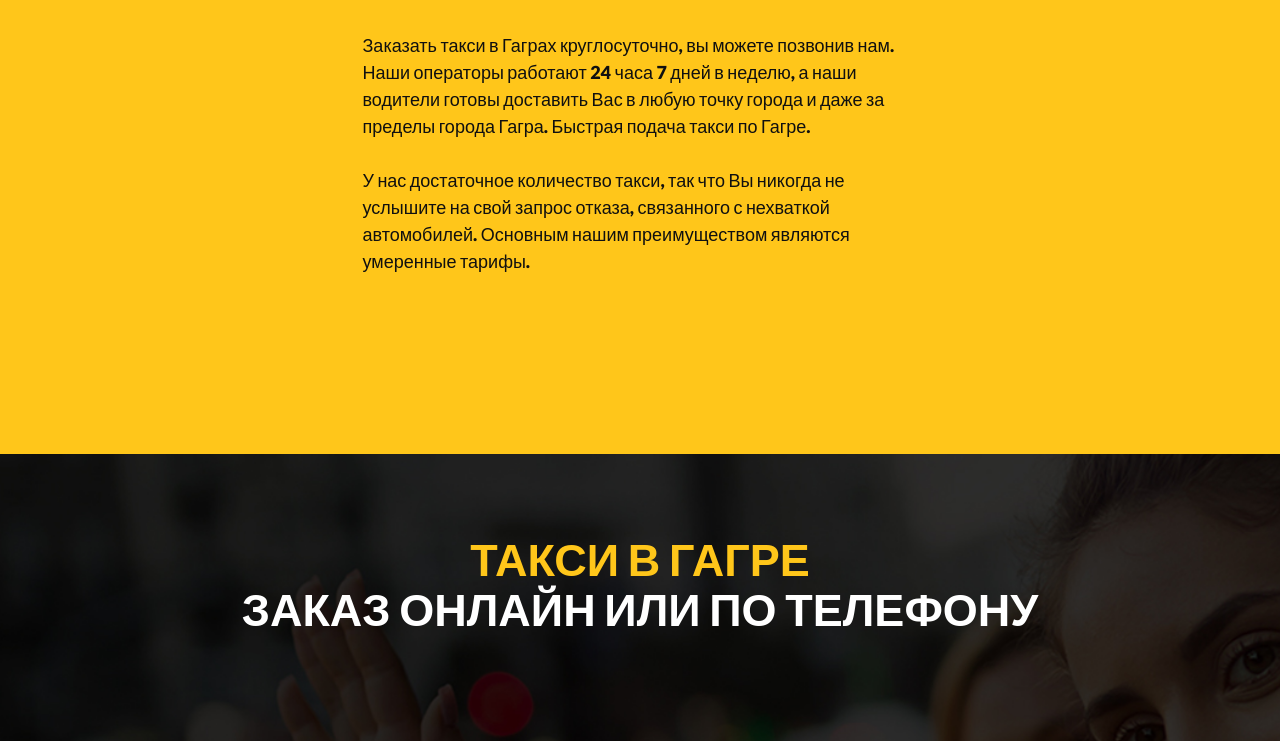
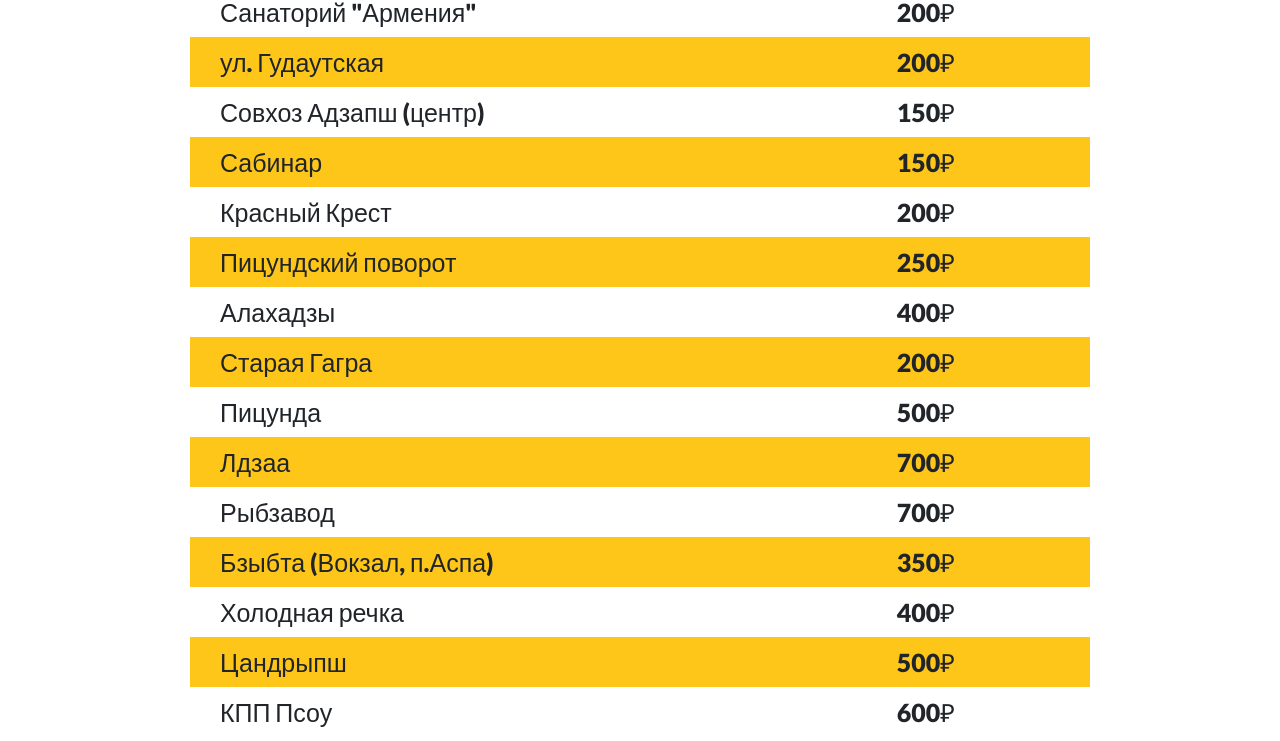
Before and after one commit to taxfriga/taxfriga.github.io, a plain HTML site: page tariff.html in a window 1280 px wide. Shown: the part 1008-1749 px from the top of the page. Drawn offline with nearby package versions, Linux system fonts and the light colour scheme.

Commit message:
Add files via upload

```diff
--- a/tariff.html
+++ b/tariff.html
@@ -4,21 +4,21 @@
     <meta charset="UTF-8">
     <meta name="viewport" content="width=device-width, initial-scale=1.0">
     <meta http-equiv="X-UA-Compatible" content="ie=edge">
-    <title>Тарифы на такси в Гаграх</title>
-    <meta name="title" content="Заказать такси в Гагре фиксированные цены телефон">
+    <title>Тарифы и цены на такси в Гаграх</title>
+    <meta name="title" content="Тарифы и цены на такси в Гаграх">
     <meta name="description" content="Заказать такси в Гаграх круглосуточно, вы можете позвонив нам. Наши операторы работают 24 часа 7 дней в неделю, а наши водители готовы доставить Вас в любую точку города и даже за пределы города Гагра. Быстрая подача такси по Гагре.">
 
     <!-- Open Graph / Facebook -->
     <meta property="og:type" content="website">
     <meta property="og:url" content="https://metatags.io/">
-    <meta property="og:title" content="Заказать такси в Гагре фиксированные цены телефон">
+    <meta property="og:title" content="Тарифы и цены на такси в Гаграх">
     <meta property="og:description" content="Заказать такси в Гаграх круглосуточно, вы можете позвонив нам. Наши операторы работают 24 часа 7 дней в неделю, а наши водители готовы доставить Вас в любую точку города и даже за пределы города Гагра. Быстрая подача такси по Гагре.">
     <meta property="og:image" content="https://metatags.io/assets/meta-tags-16a33a6a8531e519cc0936fbba0ad904e52d35f34a46c97a2c9f6f7dd7d336f2.png">
 
     <!-- Twitter -->
     <meta property="twitter:card" content="summary_large_image">
     <meta property="twitter:url" content="https://metatags.io/">
-    <meta property="twitter:title" content="Заказать такси в Гагре фиксированные цены телефон">
+    <meta property="twitter:title" content="Тарифы и цены на такси в Гаграх">
     <meta property="twitter:description" content="Заказать такси в Гаграх круглосуточно, вы можете позвонив нам. Наши операторы работают 24 часа 7 дней в неделю, а наши водители готовы доставить Вас в любую точку города и даже за пределы города Гагра. Быстрая подача такси по Гагре.">
     <meta property="twitter:image" content="https://metatags.io/assets/meta-tags-16a33a6a8531e519cc0936fbba0ad904e52d35f34a46c97a2c9f6f7dd7d336f2.png">
 
@@ -56,46 +56,97 @@
                     </div>
                     <nav>
                         <div class="menu">
-                            <li class="menu__item"><a href="#" class="menu__link">Home</a></li>
-                            <li class="menu__item"><a href="#" class="menu__link">About</a></li>
-                            <li class="menu__item"><a href="#" class="menu__link">Features</a></li>
-                            <li class="menu__item"><a href="#" class="menu__link">Blog</a></li>
+                            <li class="menu__item"><a href="index.html" class="menu__link">ГЛАВНАЯ</a></li>
+                            <li class="menu__item"><a href="tariff.html" class="menu__link">ТАРИФЫ</a></li>
+                            <li class="menu__item"><a href="#" class="menu__link">УСЛУГИ</a></li>
+                            <li class="menu__item"><a href="#" class="menu__link">ЭКСКУРСИИ</a></li>
                             <li class="menu__item"><a href="#" class="menu__link">Order Now</a></li>
                             <li class="menu__item"><a href="#" class="menu__link">Contacts</a></li>
                         </div>
                     </nav>
                 </div>
             </header>
-            <div class="promo__title">Заказать такси в Гаграх</div>
+            <div class="promo__title">Цены на такси в Гаграх</div>
             <a href="tel:+79407144688" class="promo__phone">+7 940 714 46 88</a>
 
             <div class="promo__car ">
                 <img src="img/main__taxi.png" alt="таки в Гаграх" title="таки в Гаграх">
             </div>
     </section>
-    <section class="about">
+
+    <section class="tariff">
         <div class="container">
-            <div class="about__wrapper">
-                <div class="about__text ">
-                    <h1 class="about__title">Тарифы на Такси в Гаграх</h1>
-                    <div class="about__descr">Заказать такси в Гаграх круглосуточно, вы можете позвонив нам. Наши операторы работают 24 часа 7 дней в неделю, а наши водители готовы доставить Вас в любую точку города и даже за пределы города Гагра. Быстрая подача такси по Гагре.
-                    <br><br>
-                    У нас достаточное количество такси, так что Вы никогда не услышите на свой запрос отказа, связанного с нехваткой автомобилей. Основным нашим преимуществом являются умеренные тарифы.</div>
+            <h2 class="title tariff__title_mt80 "><span class="orange">НАШИ</span> ТАРИФЫ</h2>
+            <div class="tariff__wrapper">
+                <div class="tariff__items tariff__items_bg">
+                    <div class="tariff__address">Старая Гагра</div>
+                    <div class="tariff__price">200₽</div>
                 </div>
-                <!-- <div class="about__form ">
-                    <div class="about__form__title">Заказать <span class="orange">такси</span></div>
-                    <form id="consultation-form" class="feed-form" action="#">
-                        <input name="name" required placeholder="Ваше имя" type="text">
-                        <input name="phone" required placeholder="Ваш телефон">
-                        <input name="email" required placeholder="Ваш E-mail" type="email">
+                <div class="tariff__items">
+                    <div class="tariff__address">Санаторий  "Армения"</div>
+                    <div class="tariff__price">200₽</div>
+                </div>
+                <div class="tariff__items tariff__items_bg">
+                    <div class="tariff__address">ул. Гудаутская</div>
+                    <div class="tariff__price">200₽</div>
+                </div>
+                <div class="tariff__items">
+                    <div class="tariff__address">Совхоз Адзапш (центр)</div>
+                    <div class="tariff__price">150₽</div>
+                </div>
+                <div class="tariff__items tariff__items_bg">
+                    <div class="tariff__address">Сабинар</div>
+                    <div class="tariff__price">150₽</div>
+                </div>
+                <div class="tariff__items">
+                    <div class="tariff__address">Красный Крест</div>
+                    <div class="tariff__price">200₽</div>
+                </div>
+                <div class="tariff__items tariff__items_bg">
+                    <div class="tariff__address">Пицундский поворот</div>
+                    <div class="tariff__price">250₽</div>
+                </div>
+                <div class="tariff__items">
+                    <div class="tariff__address">Алахадзы</div>
+                    <div class="tariff__price">400₽</div>
+                </div>
+                <div class="tariff__items tariff__items_bg">
+                    <div class="tariff__address">Старая Гагра</div>
+                    <div class="tariff__price">200₽</div>
+                </div>
+                <div class="tariff__items">
+                    <div class="tariff__address">Пицунда</div>
+                    <div class="tariff__price">500₽</div>
+                </div>
+                <div class="tariff__items tariff__items_bg">
+                    <div class="tariff__address">Лдзаа</div>
+                    <div class="tariff__price">700₽</div>
+                </div>
+                <div class="tariff__items">
+                    <div class="tariff__address">Рыбзавод</div>
+                    <div class="tariff__price">700₽</div>
+                </div>
+                <div class="tariff__items tariff__items_bg">
+                    <div class="tariff__address">Бзыбта (Вокзал, п.Аспа)</div>
+                    <div class="tariff__price">350₽</div>
+                </div>
+                <div class="tariff__items">
+                    <div class="tariff__address">Холодная речка</div>
+                    <div class="tariff__price">400₽</div>
+                </div>
+                <div class="tariff__items tariff__items_bg">
+                    <div class="tariff__address">Цандрыпш</div>
+                    <div class="tariff__price">500₽</div>
+                </div>
+                <div class="tariff__items ">
+                    <div class="tariff__address">КПП Псоу</div>
+                    <div class="tariff__price">600₽</div>
+                </div>
 
-                        <button class="about__button button_submit">ЗАКАЗАТЬ</button>
-                    </form>
-                </div> -->
+
             </div>
         </div>
     </section>
-
 
     <section class="wish">
         <div class="container">
```
Also changed, not shown: index.html (+13 -11 lines), css/style.min.css, 1 other file.
